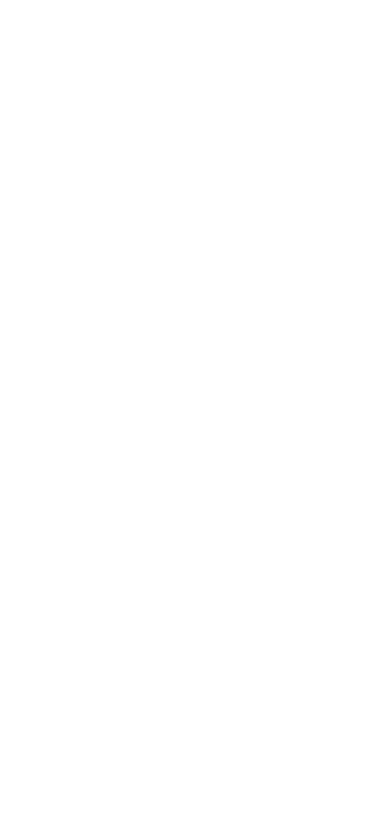
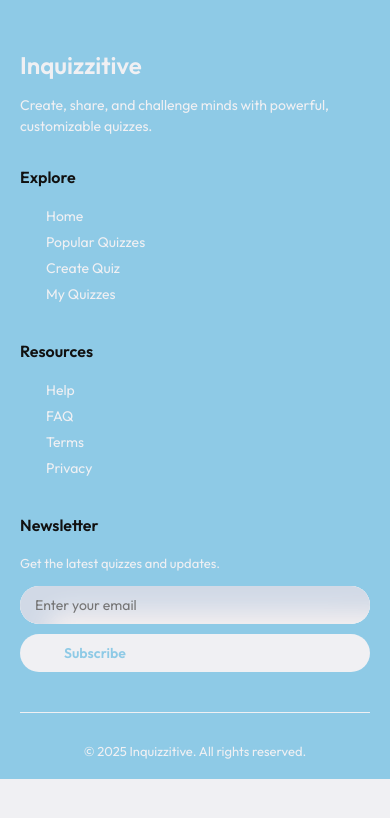
Before and after one commit to syedhamza6448/Inquizzitive, a plain HTML site: page footer.html in a window 390 px wide. Drawn offline with nearby package versions, Linux system fonts and the light colour scheme.

```diff
--- a/assets/css/footer.css
+++ b/assets/css/footer.css
@@ -1,3 +1,23 @@
+:root {
+  --primary: #f0f0f3;
+  --accent: #8ecae6;
+  --text: #111111;
+  --top-shadow: #f6f1f1;
+  --bottom-shadow: #D1D9E6;
+  --glow: #1F51FF;
+  --card-width: 80vw;
+  --card-margin: 10vw;
+}
+
+body.dark-mode {
+  --primary: #1f1f1f;
+  --accent: #00c896;
+  --text: #ffffff;
+  --top-shadow: #2A2A2A;
+  --bottom-shadow: #0D0D0D;
+  --glow: #39FF14;
+}
+
 .site-footer {
   background-color: var(--accent);
   padding: 50px 20px 20px;
@@ -35,7 +55,7 @@
 .footer-column h4 {
   font-size: 16px;
   font-weight: bold;
-  color: var(--primary);
+  color: var(--text);
   margin-bottom: 5px;
 }
 
@@ -53,8 +73,8 @@
   font-size: 14px;
 }
 
-.footer-column ul li i {
-  color: var(--primary);
+.footer-column ul li .footer-icon {
+  color: var(--text);
   height: 18px;
   width: 18px;
 }
@@ -87,6 +107,9 @@
   outline: none;
   font-size: 14px;
   width: 100%;
+  box-shadow: inset 27px 27px 24px var(--bottom-shadow),
+    inset -27px -27px 24px var(--top-shadow);
+  color: var(--text);
 }
 
 .newsletter-form button {
@@ -118,6 +141,6 @@
   padding-top: 30px;
   font-size: 13px;
   color: var(--primary);
-  border-top: 1px solid rgba(255, 255, 255, 0.1);
+  border-top: 1px solid var(--primary);
   margin-top: 40px;
 }
--- a/assets/css/home.css
+++ b/assets/css/home.css
@@ -3,7 +3,6 @@
     padding: 0;
     box-sizing: border-box;
     font-family: 'Outfit';
-    /* cursor: none; */
 }
 
 :root {
@@ -17,10 +16,6 @@
     --card-margin: 10vw;
 }
 
-body {
-    overflow-x: hidden;
-}
-
 body.dark-mode {
     --primary: #1f1f1f;
     --accent: #00c896;
@@ -28,6 +23,10 @@ body.dark-mode {
     --top-shadow: #2A2A2A;
     --bottom-shadow: #0D0D0D;
     --glow: #39FF14;
+}
+
+body {
+    overflow-x: hidden;
 }
 
 body::selection {
@@ -800,6 +799,8 @@ body.dark-mode .popular-quiz {
     padding-top: 20px;
     z-index: 0;
     border-radius: 10px;
+    text-decoration: none;
+    color: var(--text);
 }
 
 .quiz-author-link img {
@@ -994,6 +995,10 @@ body.dark-mode .popular-quiz {
     font-size: 3rem;
     color: var(--accent);
 }
+.cta-newsletter p {
+    color: var(--text);
+    font-size: 1.5rem;
+}
 
 .newsletter-form-cta {
     display: flex;
@@ -1006,6 +1011,9 @@ body.dark-mode .popular-quiz {
     border: none;
     outline: none;
     font-size: 14px;
+    box-shadow: inset 27px 27px 24px var(--bottom-shadow),
+    inset -27px -27px 24px var(--top-shadow);
+    color: var(--text);
 }
 
 .newsletter-form-cta button {
@@ -1293,6 +1301,11 @@ body.dark-mode .popular-quiz {
         grid-template-columns: 1fr;
         padding: 20px;
     }
+
+    /* Testimonials */
+    .testimonial-card {
+        width: 100%;
+    }
 }
 
 @keyframes lift-wobble {
--- a/assets/css/navbar.css
+++ b/assets/css/navbar.css
@@ -1,14 +1,22 @@
 /* === Color Variables === */
 :root {
-  --primary: #ffffff;
-  --accent: #8ecae6;
-  --text: #111111;
+    --primary: #f0f0f3;
+    --accent: #8ecae6;
+    --text: #111111;
+    --top-shadow: #f6f1f1;
+    --bottom-shadow: #D1D9E6;
+    --glow: #1F51FF;
+    --card-width: 80vw;
+    --card-margin: 10vw;
 }
 
 body.dark-mode {
-  --primary: #1f1f1f;
-  --accent: #00c896;
-  --text: #ffffff;
+    --primary: #1f1f1f;
+    --accent: #00c896;
+    --text: #ffffff;
+    --top-shadow: #2A2A2A;
+    --bottom-shadow: #0D0D0D;
+    --glow: #39FF14;
 }
 
 /* === Base Reset === */
--- a/assets/js/navbar.js
+++ b/assets/js/navbar.js
@@ -56,7 +56,7 @@ document.addEventListener("DOMContentLoaded", () => {
 
   animateCursor();
 
-  const hoverTargets = document.querySelectorAll("a, button, .illustration, .detail-quiz .quiz-link");
+  const hoverTargets = document.querySelectorAll("a, button, .illustration, .detail-quiz, .quiz-link, button[type='submit']");
 
   hoverTargets.forEach(el => {
     el.addEventListener("mouseenter", () => {
--- a/footer.html
+++ b/footer.html
@@ -0,0 +1,81 @@
+<!DOCTYPE html>
+<html lang="en">
+
+<head>
+    <meta charset="UTF-8">
+    <meta name="viewport" content="width=device-width, initial-scale=1.0">
+    <title>Footer</title>
+    <!-- Google Fonts -->
+    <link href="https://fonts.googleapis.com/css2?family=Outfit:wght@400;600&display=swap" rel="stylesheet">
+    <link href="https://fonts.googleapis.com/css2?family=Open+Sans:wght@400;600&display=swap" rel="stylesheet">
+
+    <!-- Font Awesome -->
+    <link rel="stylesheet" href="https://cdnjs.cloudflare.com/ajax/libs/font-awesome/6.5.0/css/all.min.css">
+    <!-- Lucide -->
+    <script src="https://unpkg.com/lucide@latest"></script>
+
+    <!-- AOS -->
+    <link href="https://unpkg.com/aos@2.3.1/dist/aos.css" rel="stylesheet">
+
+    <!-- Animations -->
+    <link rel="stylesheet" href="https://cdnjs.cloudflare.com/ajax/libs/animate.css/4.1.1/animate.min.css" />
+
+    <!-- CSS -->
+    <link rel="stylesheet" href="assets/css/navbar.css" />
+    <link rel="stylesheet" href="assets/css/home.css" />
+    <link rel="stylesheet" href="assets/css/footer.css" />
+</head>
+
+<body>
+    <footer class="site-footer">
+        <div class="footer-content">
+
+            <!-- Branding -->
+            <div class="footer-column">
+                <h1 class="footer-logo">Inquizzitive</h1>
+                <p class="footer-description">
+                    Create, share, and challenge minds with powerful, customizable quizzes.
+                </p>
+            </div>
+
+            <!-- Explore Links -->
+            <div class="footer-column">
+                <h4>Explore</h4>
+                <ul>
+                    <li><i class="footer-icon" data-lucide="home"></i> <a href="#">Home</a></li>
+                    <li><i class="footer-icon" data-lucide="sparkles"></i> <a href="#">Popular Quizzes</a></li>
+                    <li><i class="footer-icon" data-lucide="plus-circle"></i> <a href="#">Create Quiz</a></li>
+                    <li><i class="footer-icon" data-lucide="list-checks"></i> <a href="#">My Quizzes</a></li>
+                </ul>
+            </div>
+
+            <!-- Resources Links -->
+            <div class="footer-column">
+                <h4>Resources</h4>
+                <ul>
+                    <li><i class="footer-icon" data-lucide="help-circle"></i> <a href="#">Help</a></li>
+                    <li><i class="footer-icon" data-lucide="shield-question"></i> <a href="#">FAQ</a></li>
+                    <li><i class="footer-icon" data-lucide="file-text"></i> <a href="#">Terms</a></li>
+                    <li><i class="footer-icon" data-lucide="lock"></i> <a href="#">Privacy</a></li>
+                </ul>
+            </div>
+
+            <!-- Newsletter Signup -->
+            <div class="footer-column footer-newsletter">
+                <h4>Newsletter</h4>
+                <p>Get the latest quizzes and updates.</p>
+                <form class="newsletter-form">
+                    <input type="email" placeholder="Enter your email" required />
+                    <button data-label="Send!" type="submit"><i data-lucide="send"></i> Subscribe</button>
+                </form>
+            </div>
+
+        </div>
+
+        <div class="footer-bottom">
+            <p>© 2025 Inquizzitive. All rights reserved.</p>
+        </div>
+    </footer>
+</body>
+
+</html>
```
Also changed, not shown: home.html (+11 -10 lines).
